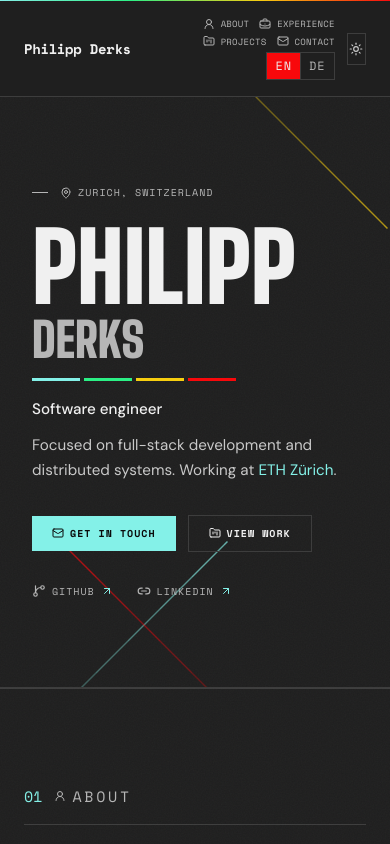
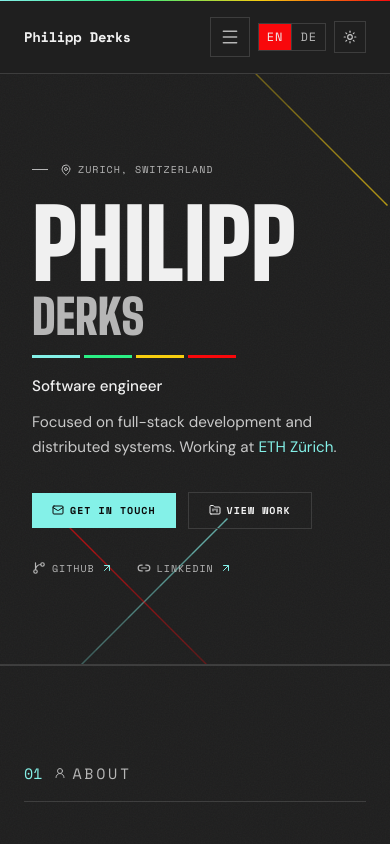
Before and after one commit to philderks/portfolio, a Next.js app: page / in a window 390 px wide. Shown: the top 844 px of the page. Built offline with nearby package versions, Linux system fonts and the light colour scheme.

Commit message:
Enhance Navbar component with mobile menu functionality, including keyboard accessibility and responsive design. Update i18n content for menu toggle labels.

```diff
--- a/src/components/Navbar.tsx
+++ b/src/components/Navbar.tsx
@@ -2,7 +2,14 @@
 
 import { useEffect, useState } from "react";
 import type { LucideIcon } from "lucide-react";
-import { BriefcaseBusiness, FolderKanban, Mail, UserRound } from "lucide-react";
+import {
+  BriefcaseBusiness,
+  FolderKanban,
+  Mail,
+  Menu,
+  UserRound,
+  X,
+} from "lucide-react";
 import type { Content, Lang } from "@/lib/i18n";
 import { LangToggle } from "./LangToggle";
 import { ThemeToggle } from "./ThemeToggle";
@@ -27,6 +34,7 @@ export interface NavbarProps {
 
 export function Navbar({ lang, onLangChange, nav }: NavbarProps) {
   const [scrolled, setScrolled] = useState(false);
+  const [mobileMenuOpen, setMobileMenuOpen] = useState(false);
 
   useEffect(() => {
     const onScroll = () => setScrolled(window.scrollY > 20);
@@ -35,11 +43,35 @@ export function Navbar({ lang, onLangChange, nav }: NavbarProps) {
     return () => window.removeEventListener("scroll", onScroll);
   }, []);
 
+  useEffect(() => {
+    if (!mobileMenuOpen) return;
+    const onKeyDown = (e: KeyboardEvent) => {
+      if (e.key === "Escape") setMobileMenuOpen(false);
+    };
+    document.addEventListener("keydown", onKeyDown);
+    const prevOverflow = document.body.style.overflow;
+    document.body.style.overflow = "hidden";
+    return () => {
+      document.removeEventListener("keydown", onKeyDown);
+      document.body.style.overflow = prevOverflow;
+    };
+  }, [mobileMenuOpen]);
+
+  useEffect(() => {
+    const mq = window.matchMedia("(min-width: 640px)");
+    const onChange = () => setMobileMenuOpen(false);
+    mq.addEventListener("change", onChange);
+    return () => mq.removeEventListener("change", onChange);
+  }, []);
+
+  const sectionLinkClass =
+    "inline-flex items-center gap-2 font-mono text-xs uppercase tracking-wide text-muted transition-colors hover:text-fg sm:text-[10px] sm:tracking-widest";
+
   return (
     <header
       className={`sticky top-0 z-50 w-full border-b border-border transition-[background-color,backdrop-filter] duration-300 ${
         scrolled ? "bg-bg/80 backdrop-blur-md" : "bg-bg"
-      }`}
+      } relative`}
     >
       <div className="mx-auto max-w-6xl flex items-center justify-between px-6 py-4">
         <a
@@ -48,26 +80,62 @@ export function Navbar({ lang, onLangChange, nav }: NavbarProps) {
         >
           Philipp Derks
         </a>
-        <div className="flex min-w-0 flex-1 items-center justify-end gap-3 sm:gap-6">
+        <div className="flex min-w-0 flex-1 items-center justify-end gap-2 sm:gap-6">
           <nav
-            className="flex max-w-full flex-wrap items-center justify-end gap-x-2.5 gap-y-1 sm:gap-x-6 sm:gap-y-0"
+            className="hidden max-w-full flex-wrap items-center justify-end gap-x-2.5 gap-y-1 sm:flex sm:gap-x-6 sm:gap-y-0"
             aria-label="Page sections"
           >
             {navDefs.map((link) => (
               <a
                 key={link.href}
                 href={link.href}
-                className="inline-flex items-center gap-1.5 font-mono text-[9px] uppercase tracking-wide text-muted transition-colors hover:text-fg sm:text-[10px] sm:tracking-widest"
+                className={sectionLinkClass}
               >
                 <link.icon className="h-3 w-3" aria-hidden="true" />
                 <SplitFlapText target={nav[link.labelKey]} lang={lang} />
               </a>
             ))}
-            <LangToggle lang={lang} onToggle={onLangChange} />
           </nav>
+          <button
+            type="button"
+            className="inline-flex h-10 w-10 shrink-0 items-center justify-center border border-border text-muted transition-colors hover:bg-bg-2 hover:text-fg sm:hidden"
+            aria-expanded={mobileMenuOpen}
+            aria-controls="mobile-section-nav"
+            aria-label={mobileMenuOpen ? nav.closeMenu : nav.openMenu}
+            onClick={() => setMobileMenuOpen((prev) => !prev)}
+          >
+            {mobileMenuOpen ? (
+              <X className="h-5 w-5" aria-hidden strokeWidth={1.75} />
+            ) : (
+              <Menu className="h-5 w-5" aria-hidden strokeWidth={1.75} />
+            )}
+          </button>
+          <LangToggle lang={lang} onToggle={onLangChange} />
           <ThemeToggle />
         </div>
       </div>
+      {mobileMenuOpen ? (
+        <nav
+          id="mobile-section-nav"
+          className="absolute inset-x-0 top-full border-b border-border bg-bg/95 backdrop-blur-md px-6 py-4 shadow-[0_12px_24px_-8px_rgba(0,0,0,0.2)] dark:shadow-[0_12px_24px_-8px_rgba(0,0,0,0.45)] sm:hidden"
+          aria-label="Page sections"
+        >
+          <ul className="flex flex-col gap-1">
+            {navDefs.map((link) => (
+              <li key={link.href}>
+                <a
+                  href={link.href}
+                  className={`${sectionLinkClass} px-2 py-2.5 -mx-2`}
+                  onClick={() => setMobileMenuOpen(false)}
+                >
+                  <link.icon className="h-4 w-4 shrink-0" aria-hidden="true" />
+                  <SplitFlapText target={nav[link.labelKey]} lang={lang} />
+                </a>
+              </li>
+            ))}
+          </ul>
+        </nav>
+      ) : null}
     </header>
   );
 }
--- a/src/lib/i18n.ts
+++ b/src/lib/i18n.ts
@@ -12,6 +12,8 @@ export interface Content {
     experience: string;
     projects: string;
     contact: string;
+    openMenu: string;
+    closeMenu: string;
   };
   hero: {
     label: string;
@@ -115,6 +117,8 @@ export const content: Record<Lang, Content> = {
       experience: "Experience",
       projects: "Projects",
       contact: "Contact",
+      openMenu: "Open section menu",
+      closeMenu: "Close section menu",
     },
     hero: {
       label: "Zurich, Switzerland",
@@ -229,6 +233,8 @@ export const content: Record<Lang, Content> = {
       experience: "Erfahrung",
       projects: "Projekte",
       contact: "Kontakt",
+      openMenu: "Abschnittsmenü öffnen",
+      closeMenu: "Abschnittsmenü schließen",
     },
     hero: {
       label: "Zürich, Schweiz",
```
